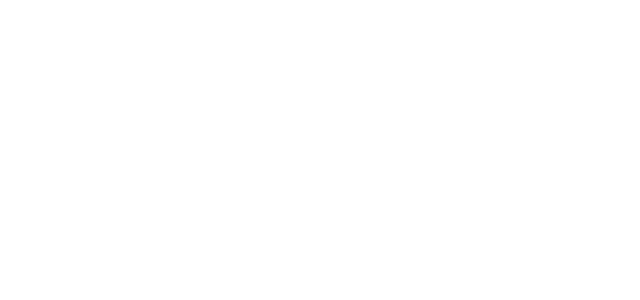
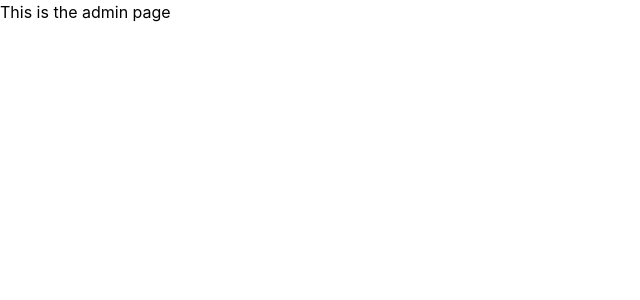
Before and after one commit to Aslamyouseph/xianinfotech-Machine-Test, a React (Create React App) app in the folder client/: page /AdminHome in a window 1280 px wide. Before the commit this address had no page. Shown: the top 300 px of the page, without its empty margins (0-640 px from the left). Built offline with nearby package versions, Linux system fonts and the light colour scheme.

Commit message:
Admin Page

```diff
--- /dev/null
+++ b/client/src/AdminCompounts/AdminHome/AdminHome.js
@@ -0,0 +1,11 @@
+import React from "react";
+
+function AdminHome() {
+  return (
+    <div>
+      <h1>This is the admin page</h1>
+    </div>
+  );
+}
+
+export default AdminHome;
--- /dev/null
+++ b/client/src/AdminCompounts/AdminPage/AdminHome.js
@@ -0,0 +1,12 @@
+import React from "react";
+
+import HomeDesign from "../../AdminCompounts/AdminHome/AdminHome";
+function AdminHome() {
+  return (
+    <div>
+      <HomeDesign /> {/*This is used to import the home page design*/}
+    </div>
+  );
+}
+
+export default AdminHome;
--- a/client/src/App.js
+++ b/client/src/App.js
@@ -2,12 +2,15 @@ import "./App.css";
 import React, { useEffect, useState } from "react";
 import axios from "axios"; //This us used to connect the frontend to the backend
 import { Routes, Route, Link, useNavigate } from "react-router-dom"; // This is used to enable routing.
+//TODO: User Pages Imported
 import Home from "./UserCompounts/userPage/home";
 import Login from "./UserCompounts/userPage/login";
 import Signup from "./UserCompounts/userPage/signup";
 import Profile from "./UserCompounts/userPage/profile";
 import EditProfile from "./UserCompounts/userPage/editProfile";
 import FeedBack from "./UserCompounts/userPage/FeedBack";
+//TODO:Admin Pages Imported
+import AdminHome from "./AdminCompounts/AdminPage/AdminHome";
 function App() {
   const [data, setData] = useState(null);
 
@@ -26,6 +29,7 @@ function App() {
   return (
     <div>
       <Routes>
+        {/* //TODO: User Pages */}
         {/*creating a route for home page*/}
         <Route path="/" element={<Home />} />
         {/*creating a route for edit profile */}
@@ -37,7 +41,9 @@ function App() {
         {/*creating a route signup*/}
         <Route path="/signup" element={<Signup />} />{" "}
         {/*creating a route chatApp page*/}
-        <Route path="/FeedBack" element={<FeedBack />} />{" "}
+        <Route path="/FeedBack" element={<FeedBack />} />
+        {/* //TODO: Admin Pages */}
+        <Route path="/AdminHome" element={<AdminHome />} />
       </Routes>
     </div>
   );
```
